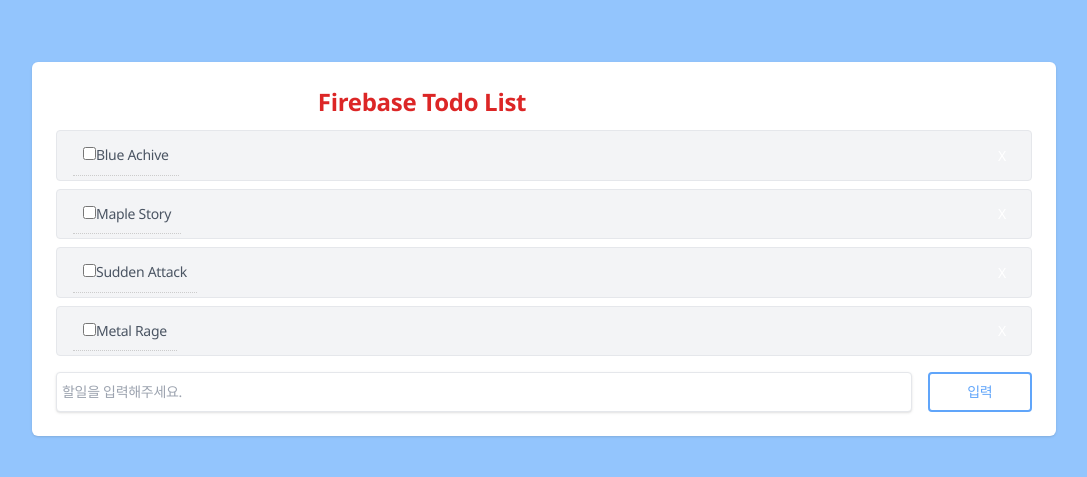
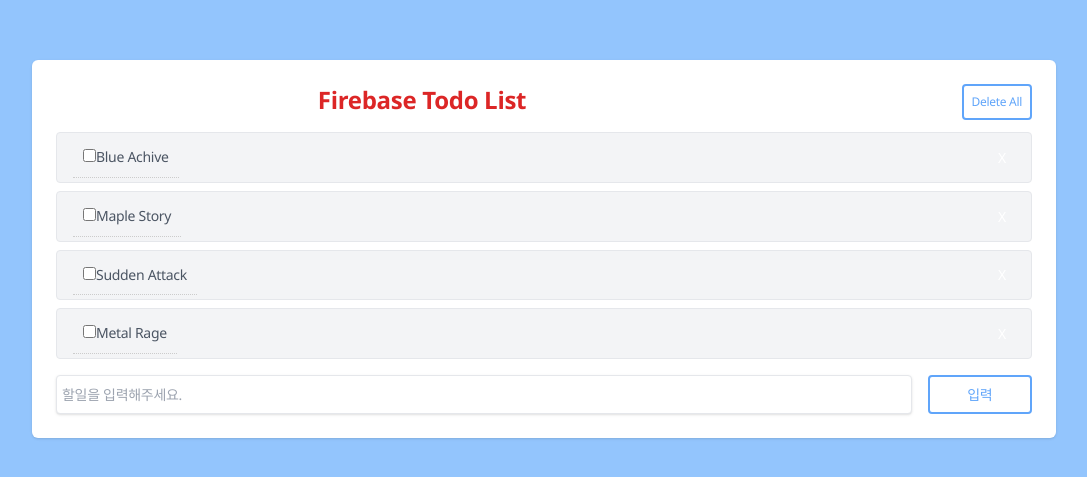
Before and after one commit to devicepac/fb-todo, a React (Create React App) app: page / in a window 1280 px wide. Shown: the part 151-628 px from the top of the page, without its empty margins (96-1183 px from the left). Built offline with nearby package versions, Linux system fonts and the light colour scheme.

Commit message:
Feat: todo 목록 전체 삭제기능 추가

```diff
--- a/src/App.js
+++ b/src/App.js
@@ -12,14 +12,17 @@
     { id: 3, title: "Sudden Attack", completed: false },
     { id: 4, title: "Metal Rage", completed: false },
   ]);
+  const handleRemoveClick = () => {
+    setTodoData([]);
+  }
   return (
     <div className="flex items-center justify-center w-screen h-screen bg-blue-300">
       <div className="w-4/5 p-6 bg-white rounded-[6px] shadow">
-        <div>
         <div className="flex justify-between mb-3">
           <h1 className="text-center w-3/4 text-2xl text-red-600 font-semibold">
             Firebase Todo List
           </h1>
+          <button className="p-2 text-blue-400 border-2 border-blue-400 rounded hover:text-white hover:bg-blue-400 text-[12px]" onClick={handleRemoveClick}>Delete All</button>
         </div>
         {/* 할일 목록 */}
         <List todoData={todoData} setTodoData={setTodoData} />
@@ -27,7 +30,6 @@
         <Form todoData={todoData} setTodoData={setTodoData} />
       </div>
     </div>
-    </div>
   );
 }
 
```
Lines whose indentation alone changed are shown as unchanged.
